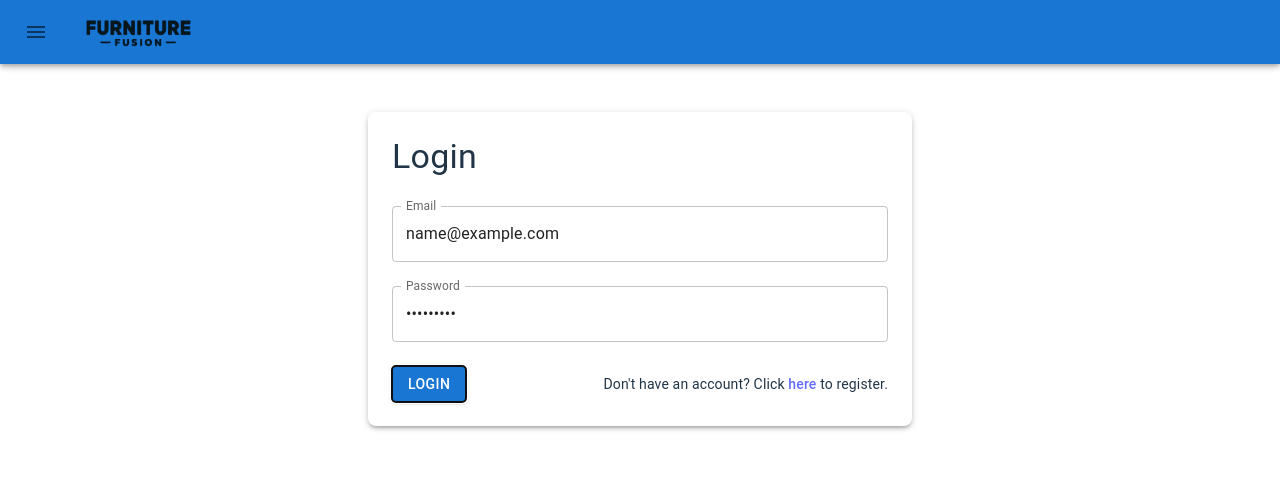
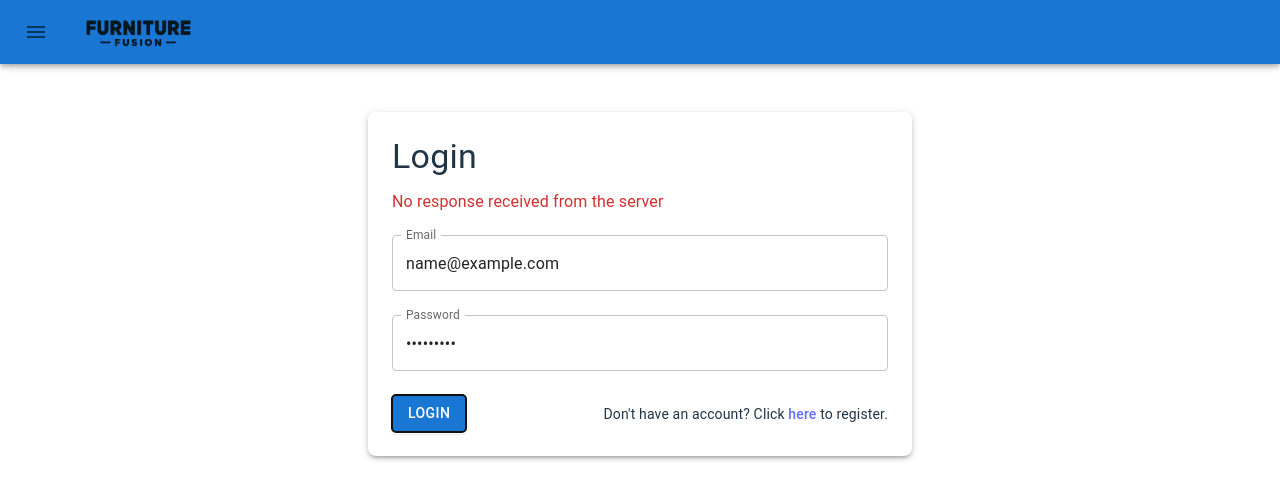
Before and after one commit to pavelAngelovv/Furniture-Fusion, a React (Vite) app in the folder client/: page /login in a window 1280 px wide. Both pictures are taken after typing "name@example.com", "Sample123" into the empty fields and a click on the button "LOGIN". Shown: the top 500 px of the page. Built offline with nearby package versions, Linux system fonts and the light colour scheme; no server answers.

Commit message:
Display wrong credentials error on login form

```diff
--- a/client/src/components/login/LoginForm.jsx
+++ b/client/src/components/login/LoginForm.jsx
@@ -1,4 +1,4 @@
-// LoginForm.js
+import { useState } from 'react';
 import { useForm } from 'react-hook-form';
 import axios from 'axios';
 import { TextField, Button, Typography, Box } from '@mui/material';
@@ -8,6 +8,7 @@ import { Link } from 'react-router-dom';
 const LoginForm = () => {
     const { register, handleSubmit, formState: { errors } } = useForm();
     const { login } = useAuth(); // Call useAuth as a function
+    const [loginError, setLoginError] = useState(''); // State for login error
 
     const onSubmit = async (data) => {
         try {
@@ -17,10 +18,13 @@ const LoginForm = () => {
             console.log('Login successful:', response.data);
         } catch (error) {
             if (error.response) {
+                setLoginError(error.response.data.message || 'Login failed');
                 console.error('Login failed:', error.response.data);
             } else if (error.request) {
+                setLoginError('No response received from the server');
                 console.error('No response received:', error.request);
             } else {
+                setLoginError(error.message);
                 console.error('Error:', error.message);
             }
         }
@@ -41,6 +45,12 @@ const LoginForm = () => {
             <Typography variant="h4" gutterBottom>
                 Login
             </Typography>
+
+            {loginError && (
+                <Typography color="error" gutterBottom>
+                    {loginError}
+                </Typography>
+            )}
 
             {/* Email */}
             <TextField
```
